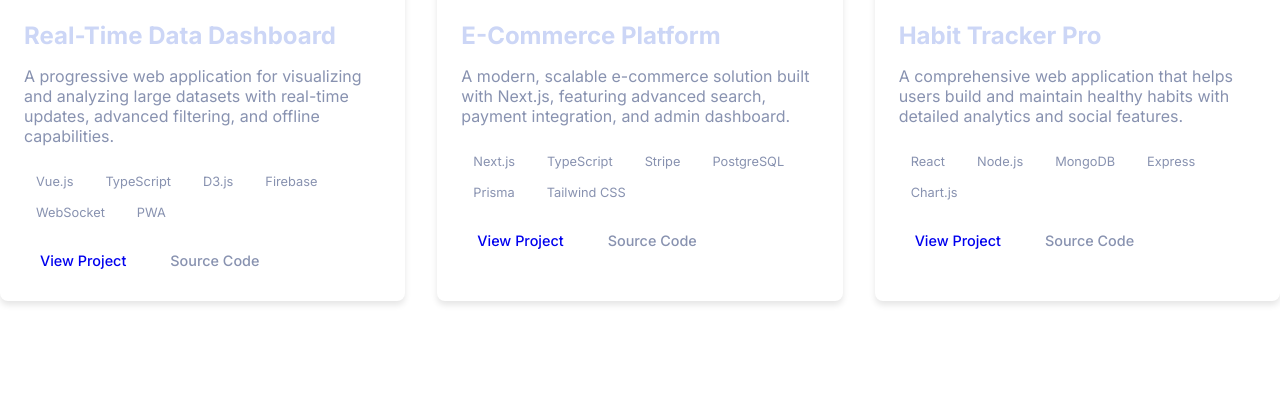
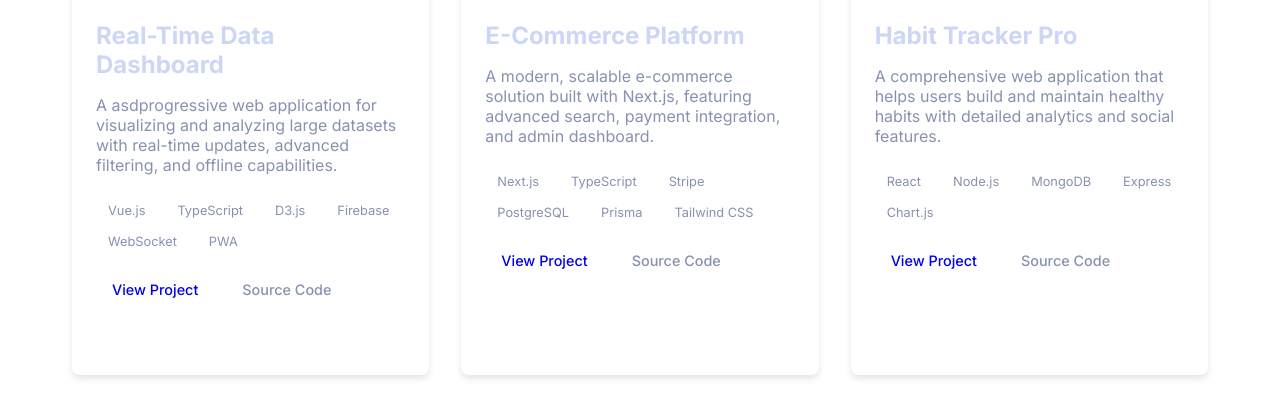
Before and after one commit to Antimatter543/antiraedus-website, an Astro site: page / in a window 1280 px wide. Shown: the part 2014-2411 px from the top of the page. Built offline with nearby package versions, Linux system fonts and the light colour scheme; Astro itself is replaced by a stand-in of ours.

Commit message:
Fixed centring issue

```diff
--- a/src/components/ProjectsSection.astro
+++ b/src/components/ProjectsSection.astro
@@ -50,6 +50,12 @@
 <style>
   .projects-section {
     padding: 4rem 0;
+  }
+
+  .container {
+    max-width: 1200px;
+    margin: 0 auto;
+    padding: 0 2rem;
   }
 
   .section-title {
--- a/src/content/projects/data-dashboard.md
+++ b/src/content/projects/data-dashboard.md
@@ -1,6 +1,6 @@
 ---
 title: "Real-Time Data Dashboard"
-description: "A progressive web application for visualizing and analyzing large datasets with real-time updates, advanced filtering, and offline capabilities."
+description: "A asdprogressive web application for visualizing and analyzing large datasets with real-time updates, advanced filtering, and offline capabilities."
 image: "/projects/data-dashboard.jpg"
 imageAlt: "Data dashboard showing real-time analytics charts and metrics"
 technologies: ["Vue.js", "TypeScript", "D3.js", "Firebase", "WebSocket", "PWA"]
```
